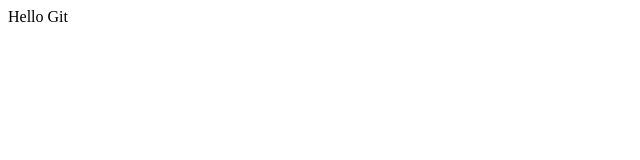
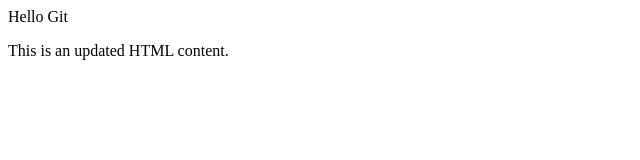
Before and after one commit to Loki-sama119/git-basic-practice, a plain HTML site: page index.html in a window 1280 px wide. Shown: the whole page, without its empty margins (0-640 px from the left). Drawn offline with Linux system fonts and the light colour scheme.

Commit message:
Update html content

```diff
--- a/index.html
+++ b/index.html
@@ -1 +1,2 @@
 <html><body>Hello Git</body></html>
+<p>This is an updated HTML content.</p>
```
